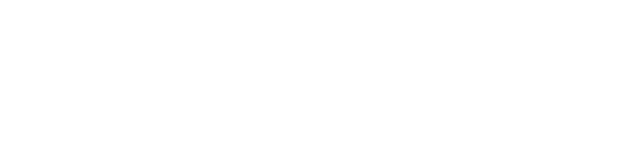
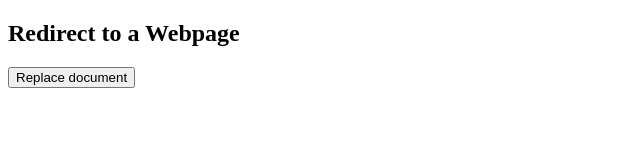
Before and after one commit to swapnilpachare2/shiva, a plain HTML site: page index.html in a window 1280 px wide. Shown: the whole page, without its empty margins (0-640 px from the left). Drawn offline with Linux system fonts and the light colour scheme.

Commit message:
Update index.html

```diff
--- a/index.html
+++ b/index.html
@@ -1,6 +1,16 @@
 <!DOCTYPE html>
 <html>
-  <head>
-    <meta http-equiv="refresh" content="7; url='https://sappupachare.000webhostapp.com/shiva'" />
-  </head>
+<body>
+
+<h2>Redirect to a Webpage</h2>
+
+<button onclick="myFunction()">Replace document</button>
+
+<script>
+function myFunction() {
+  location.replace("https://sappupachare.000webhostapp.com/shiva")
+}
+</script>
+
+</body>
 </html>
```
